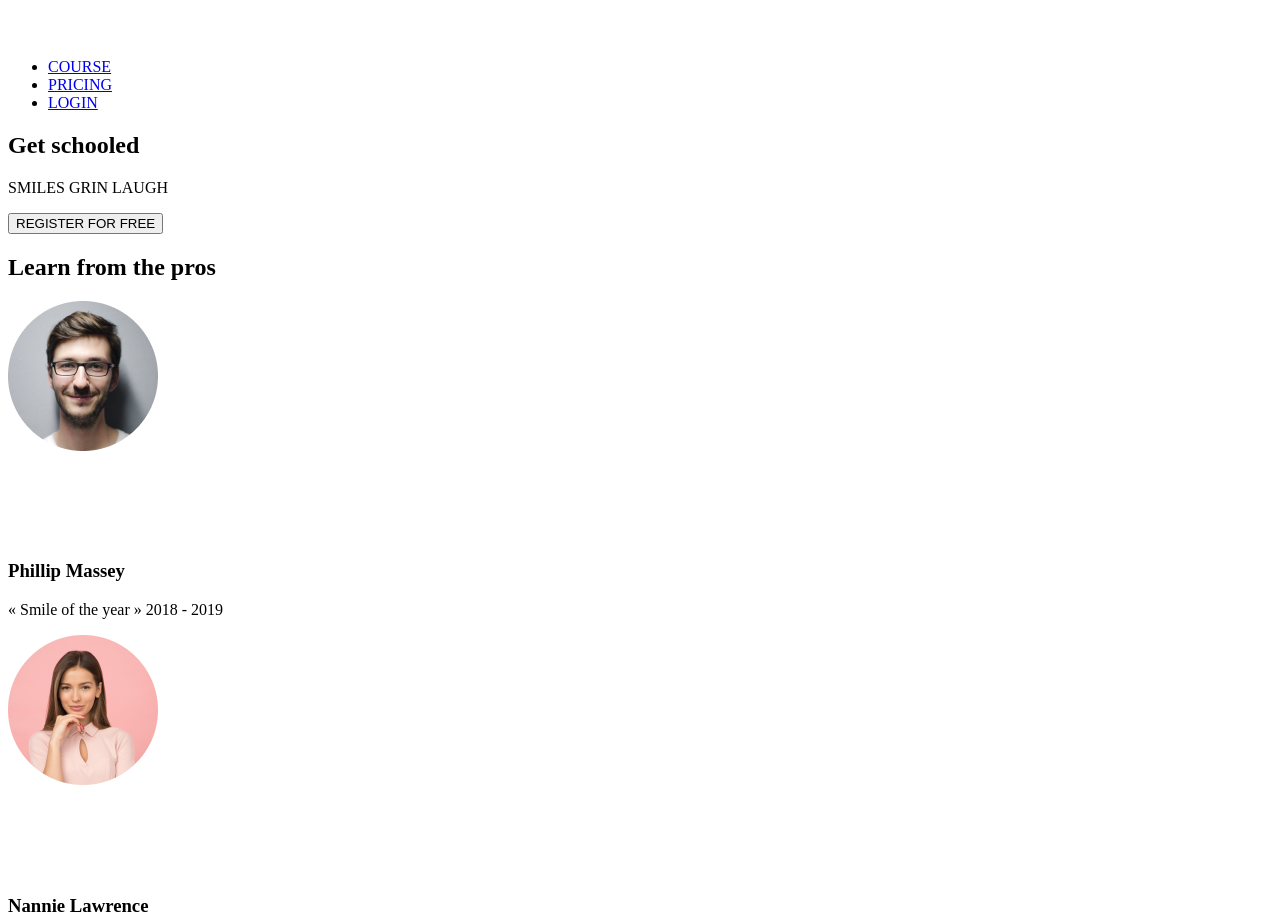
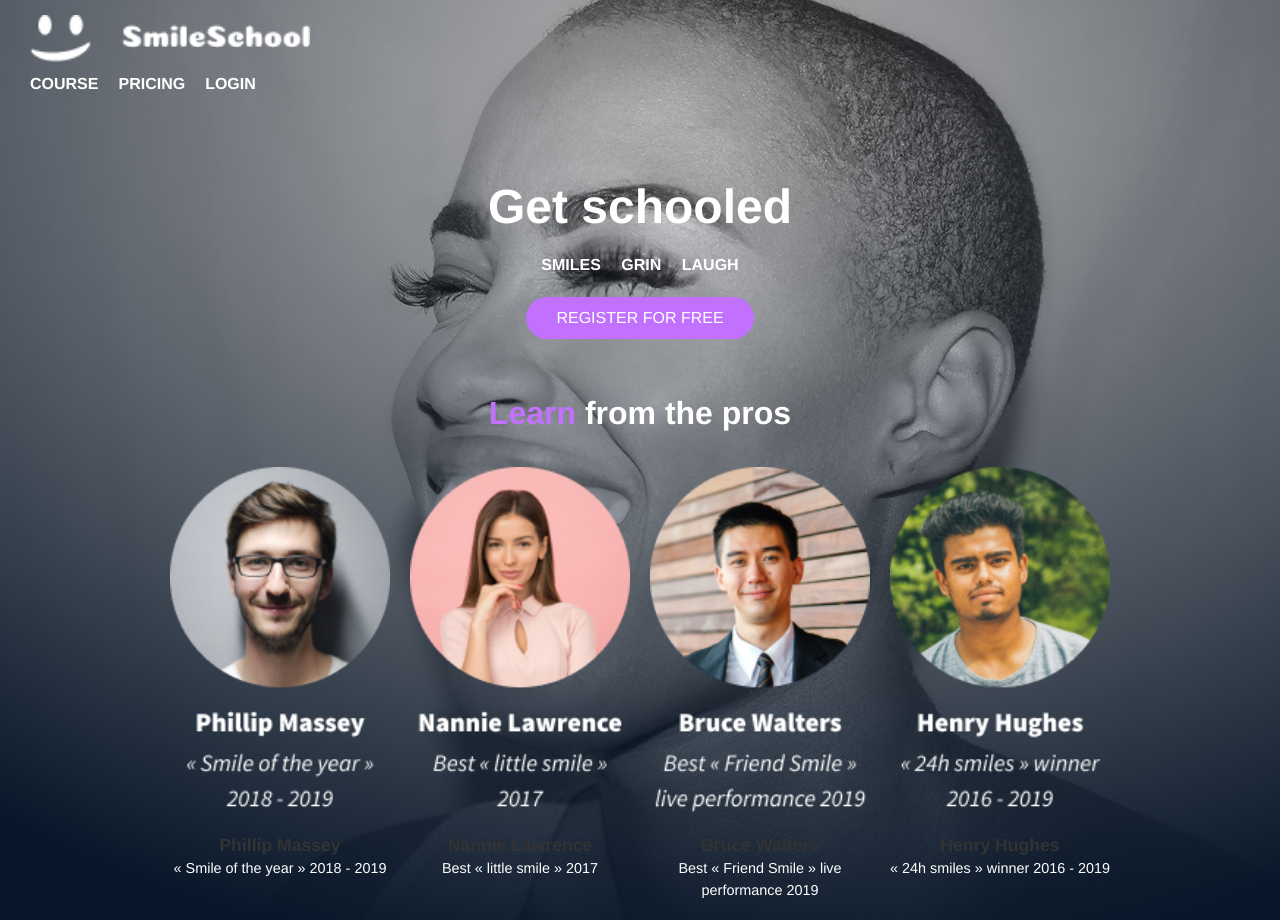
Before and after one commit to hallumy/alx_html_css, a plain HTML site: page css_advanced/index.html in a window 1280 px wide. Shown: the top 920 px of the page. Drawn offline with Linux system fonts and the light colour scheme.

Commit message:
Add styles.css file

```diff
--- a/css_advanced/index.html
+++ b/css_advanced/index.html
@@ -8,7 +8,7 @@
     <link rel="stylesheet" href="styles.css">
 </head>
 <body>
-    <header>
+    <header class="header-nav">
     <nav>
         <img src="../images/logo.png" alt="Logo">
         <ul>
@@ -20,7 +20,7 @@
     </header>
 
     <main>
-        <section>
+        <section class="section_m">
             <h1>Get schooled</h1>
             <p>
             <span>SMILES</span>
@@ -28,8 +28,8 @@
             <span>LAUGH</span>
             </p>
             <button>REGISTER FOR FREE</button>
-            <h2>Learn from the pros</h2>
-            <div>
+            <h2><span>Learn</span> from the pros</h2>
+            <div class="main.sec">
                 <article>
                     <img src="../images/pro_1.png" alt="Phillip Massey portrait">
                     <h3>Phillip Massey</h3>
--- a/css_advanced/styles.css
+++ b/css_advanced/styles.css
@@ -0,0 +1,114 @@
+/* Reset defaults */
+* {
+  box-sizing: border-box;
+  margin: 0;
+  padding: 0;
+  font-family: 'Helvetica Neue', sans-serif;
+}
+
+body {
+  background-color: #fff;
+  color: #333;
+  line-height: 1.5;
+  font-size: 16px;
+  background-image: url('../images/Object.png');
+  background-repeat: no-repeat;
+}
+
+/* Header styles */
+.header-nav {
+  background-color: none;
+  padding: 15px 30px;
+  display: flex;
+  justify-content: space-between;
+  align-items: center;
+}
+
+.header-nav img {
+  height: 50px;
+}
+
+.header-nav nav ul {
+  list-style: none;
+  display: flex;
+  gap: 20px;
+}
+
+.header-nav nav ul li a {
+  text-decoration: none;
+  color: #FFFFFF;
+  font-weight: 600;
+}
+
+/* Hero section */
+.section_m {
+  text-align: center;
+  padding: 60px 20px;
+}
+
+.section_m h1 {
+  font-size: 3rem;
+  margin-bottom: 10px;
+  text-align: center;
+  color: #FFFFFF;
+}
+
+.section_m p span {
+  display: inline-block;
+  margin: 0 8px;
+  font-weight: 700;
+  color: white;
+}
+
+.section_m button {
+  margin-top: 20px;
+  padding: 12px 30px;
+  border: none;
+  border-radius: 25px;
+  background-color: #C271FF;
+  color: #fff;
+  font-size: 1rem;
+  cursor: pointer;
+  transition: background-color 0.3s;
+}
+
+.section_m button:hover {
+  background-color: #ff2e2e;
+}
+
+.section_m h2 {
+  margin-top: 50px;
+  font-size: 2rem;
+  color:#FFFFFF;
+}
+.section_m h2 span {
+  color:#C271FF;
+}
+/* Profiles grid */
+.main\.sec {
+  display: flex;
+  flex-wrap: wrap;
+  justify-content: center;
+  gap: 20px;
+  margin-top: 30px;
+}
+
+.main\.sec article {
+  flex: 1 1 200px;
+  max-width: 220px;
+  text-align: center;
+}
+
+.main\.sec article img {
+  width: 100%;
+}
+
+.main\.sec article h3 {
+  margin-top: 10px;
+  font-size: 1.1rem;
+}
+
+.main\.sec article p {
+  color: #FFFFFF;
+  font-size: 0.9rem;
+}
```
